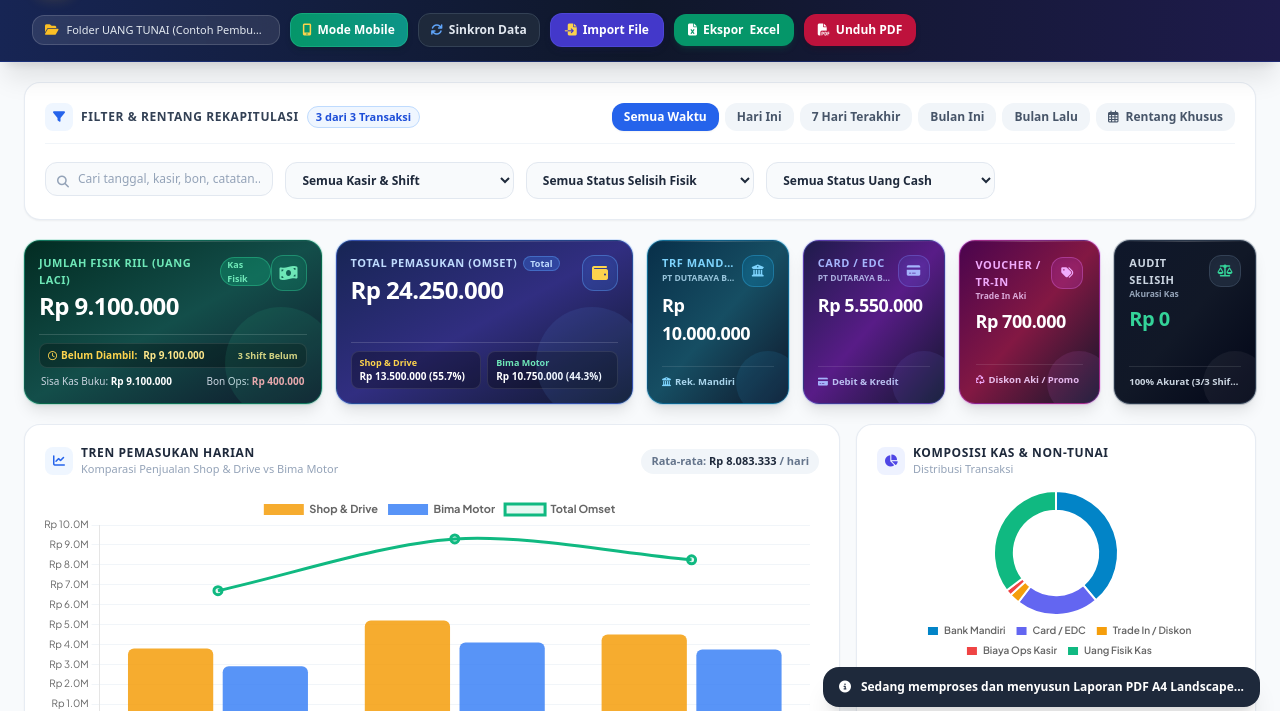
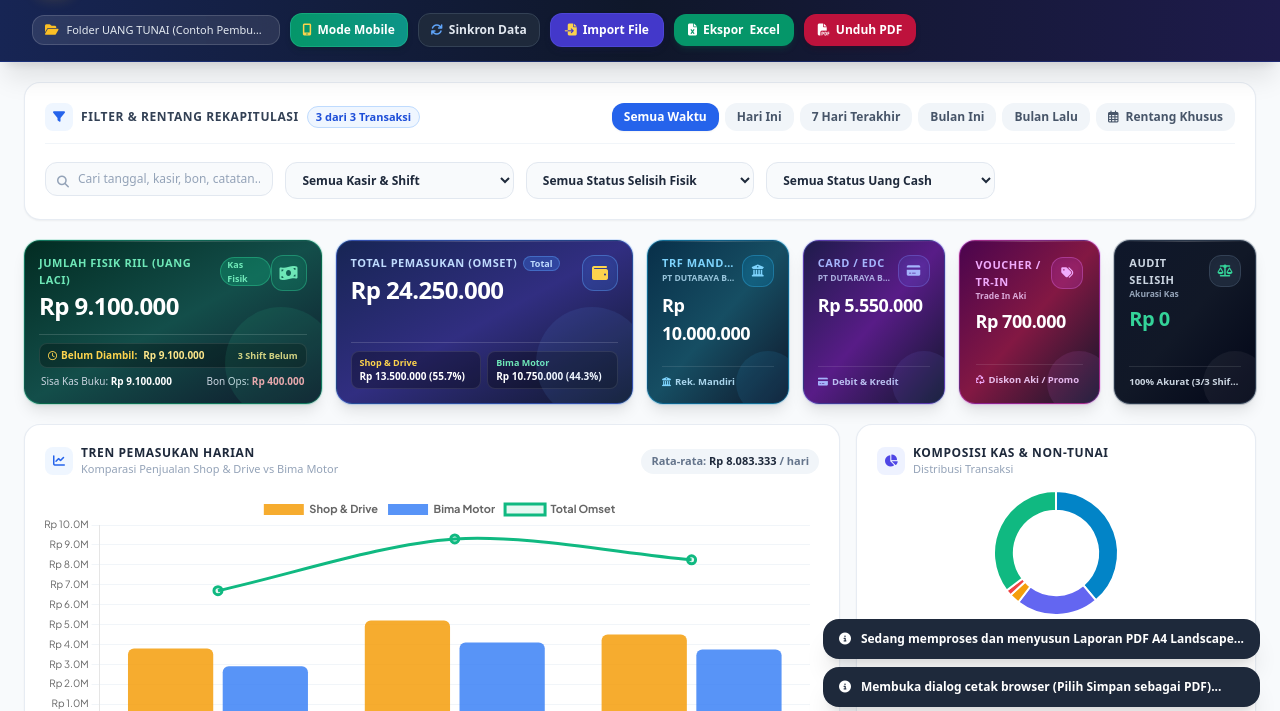
Before and after one commit to giginswanto-ship-it/report-kas, a website: page index.html in a window 1280 px wide. Both pictures are taken after a click on the button "Unduh PDF". Shown: the part 73-784 px from the top of the page. Drawn offline with nearby package versions, Linux system fonts and the light colour scheme; no server answers.

Commit message:
Fix: Perbaiki fitur Unduh PDF dengan mounting DOM yang stabil, opsi pagebreak A4 landscape, dan fallback cetak

```diff
--- a/index.html
+++ b/index.html
@@ -16,6 +16,13 @@
   <script src="https://cdn.jsdelivr.net/npm/chart.js"></script>
   <!-- html2pdf.js for Direct PDF Generation -->
   <script src="https://cdnjs.cloudflare.com/ajax/libs/html2pdf.js/0.10.1/html2pdf.bundle.min.js"></script>
+  <script>
+    if (typeof html2pdf === 'undefined') {
+      const s = document.createElement('script');
+      s.src = 'https://unpkg.com/html2pdf.js@0.10.1/dist/html2pdf.bundle.min.js';
+      document.head.appendChild(s);
+    }
+  </script>
   <link rel="stylesheet" href="css/style.css">
 </head>
 <body class="bg-slate-50 text-slate-800 font-sans min-h-screen flex flex-col antialiased">
--- a/js/app.js
+++ b/js/app.js
@@ -1269,44 +1269,63 @@ async function downloadReportPdf() {
   showLoading(true);
   showToast('Sedang memproses dan menyusun Laporan PDF A4 Landscape...', 'info');
 
+  let wrapper = null;
+
   try {
     const reportElement = buildPrintableReportElement();
-    reportElement.style.position = 'fixed';
-    reportElement.style.top = '-9999px';
-    reportElement.style.left = '0';
-    document.body.appendChild(reportElement);
+
+    // Create a temporary container in DOM for html2canvas to render accurately without offset bugs
+    wrapper = document.createElement('div');
+    wrapper.id = 'tempPdfRenderWrapper';
+    wrapper.style.position = 'fixed';
+    wrapper.style.top = '0';
+    wrapper.style.left = '0';
+    wrapper.style.width = '1120px';
+    wrapper.style.backgroundColor = '#ffffff';
+    wrapper.style.zIndex = '999999';
+    wrapper.style.opacity = '1';
+    wrapper.style.visibility = 'visible';
+    wrapper.style.overflow = 'visible';
+    wrapper.appendChild(reportElement);
+    document.body.appendChild(wrapper);
+
+    // Give DOM a moment to ensure fonts and layout dimensions are fully calculated
+    await new Promise(resolve => setTimeout(resolve, 150));
 
     if (typeof html2pdf !== 'undefined') {
-      const filename = `Laporan_Rekapitulasi_Kas_${new Date().toISOString().split('T')[0]}.pdf`;
+      const filename = `Laporan_Rekapitulasi_Kas_Bengkel_${new Date().toISOString().split('T')[0]}.pdf`;
       const opt = {
-        margin: [8, 8, 8, 8],
+        margin: [6, 6, 6, 6],
         filename: filename,
         image: { type: 'jpeg', quality: 0.98 },
         html2canvas: {
           scale: 2,
           useCORS: true,
           logging: false,
+          scrollX: 0,
           scrollY: 0,
           windowWidth: 1150
         },
-        jsPDF: { unit: 'mm', format: 'a4', orientation: 'landscape' }
+        jsPDF: { unit: 'mm', format: 'a4', orientation: 'landscape' },
+        pagebreak: { mode: ['avoid-all', 'css', 'legacy'] }
       };
 
       await html2pdf().set(opt).from(reportElement).save();
-
-      document.body.removeChild(reportElement);
-      showLoading(false);
       showToast('✓ Laporan PDF berhasil dibuat dan diunduh ke komputer Anda!', 'success');
     } else {
-      document.body.removeChild(reportElement);
-      showLoading(false);
+      console.warn('html2pdf library not ready, opening browser print dialog as PDF fallback');
+      showToast('Membuka dialog cetak browser (Pilih Simpan sebagai PDF)...', 'info');
       window.print();
     }
   } catch (err) {
     console.error('PDF generation error:', err);
+    showToast('Membuka dialog cetak browser untuk menyimpan PDF...', 'info');
+    window.print();
+  } finally {
+    if (wrapper && wrapper.parentNode) {
+      wrapper.parentNode.removeChild(wrapper);
+    }
     showLoading(false);
-    showToast('Membuka jendela cetak sistem untuk menyimpan PDF...', 'info');
-    window.print();
   }
 }
 
```
